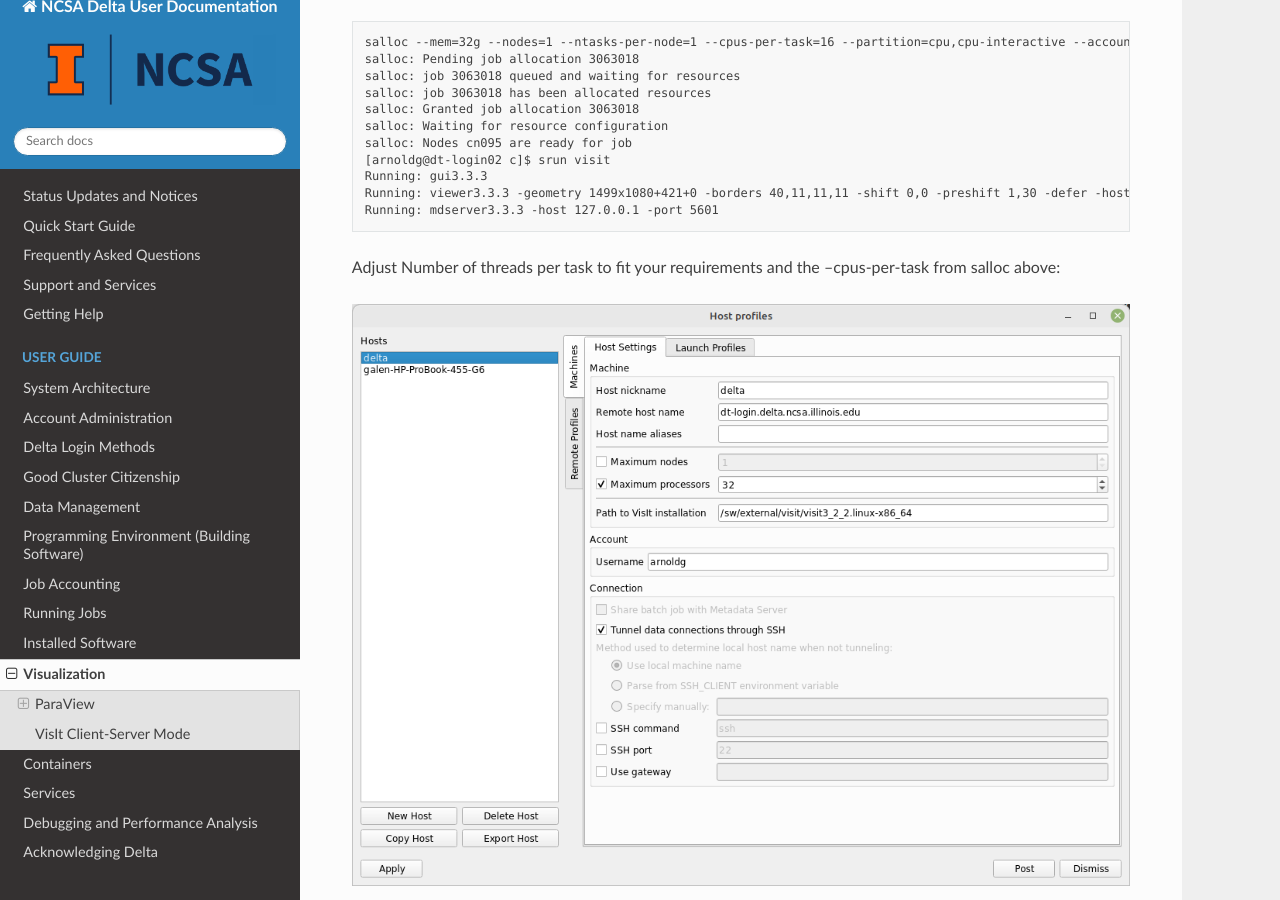
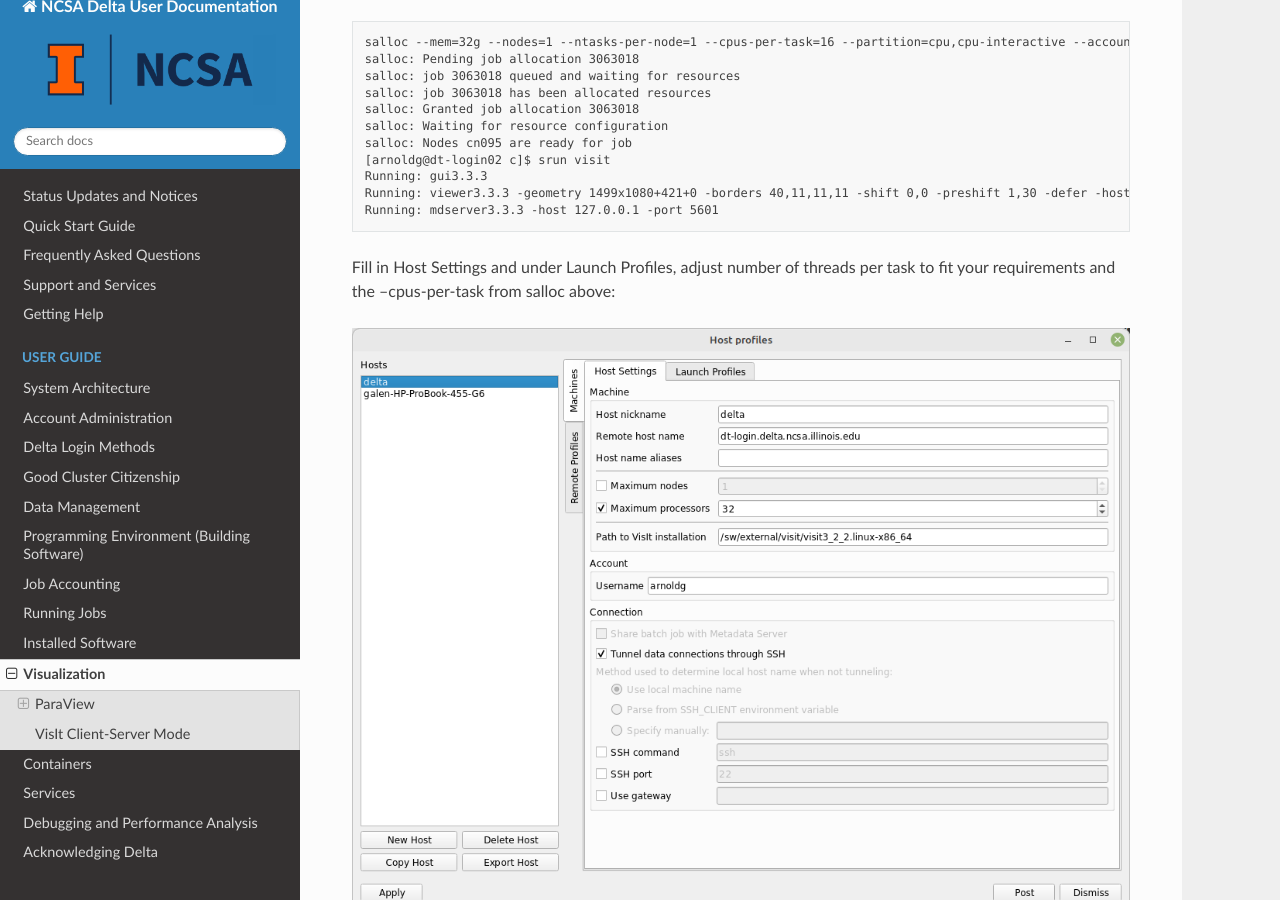
Before and after one commit to ncsa/Delta_doc, a Sphinx documentation site: the page built from docs/source/user_guide/visualization.rst, in a window 1280 px wide and 900 px high, scrolled down 1642 px. Built offline with Sphinx 7.4.7 and the Read the Docs theme 2.0.0, drawn with Linux system fonts in a browser that asks for light colours.

Commit message:
Update visit section
fixed 2nd image

```diff
--- a/docs/source/user_guide/visualization.rst
+++ b/docs/source/user_guide/visualization.rst
@@ -70,9 +70,13 @@ Get a batch allocation on a compute node and run visit in that allocation with s
    Running: mdserver3.3.3 -host 127.0.0.1 -port 5601
 
 
-Adjust Number of threads per task to fit your requirements and the --cpus-per-task from salloc above:
+Fill in Host Settings and under Launch Profiles, adjust number of threads per task to fit your requirements and the --cpus-per-task from salloc above:
 
 ..  image:: images/visualization/01_visit_host_settings.png
+    :alt: delta host profile settings
+    :width: 1000px
+
+..  image:: images/visualization/02_visit-mpi-settings.png
     :alt: delta host profile settings
     :width: 1000px
 
```
